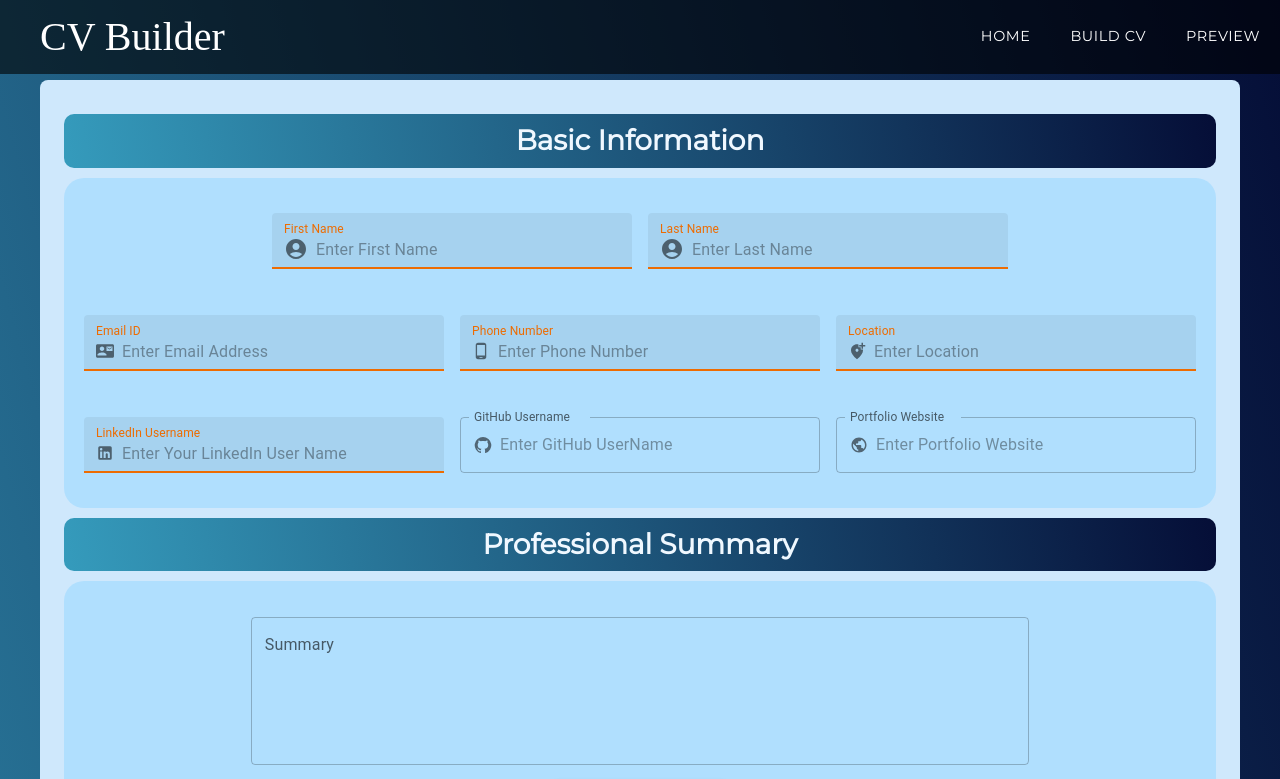
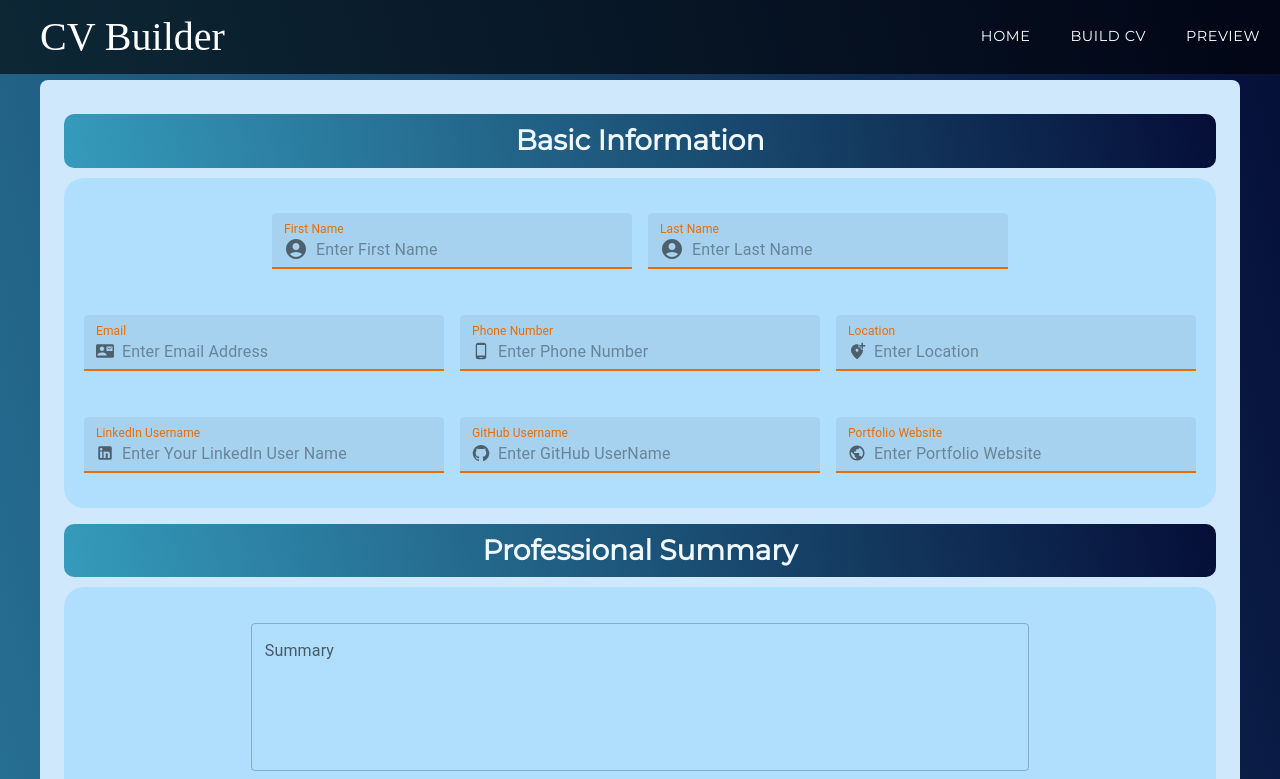
Before and after one commit to maijako/CV-generator, a React (Create React App) app: page /buildCV in a window 1280 px wide. Shown: the top 779 px of the page. Built offline with nearby package versions, Linux system fonts and the light colour scheme; no server answers; a web font is replaced by a local one; what @react-pdf/renderer would draw is missing.

Commit message:
imported ThemeProvider, CreateTheme and box into the form input fields

```diff
--- a/src/components/cvcomponents/BasicUserInfo.js
+++ b/src/components/cvcomponents/BasicUserInfo.js
@@ -1,5 +1,5 @@
 import React, { useState } from "react";
-import { TextField, InputAdornment } from "@mui/material";
+import { TextField, InputAdornment, ThemeProvider, createTheme, Box } from "@mui/material";
 import { AccountCircle, ContactMail, PhoneAndroid } from "@mui/icons-material";
 import AddLocationAltIcon from '@mui/icons-material/AddLocationAlt';
 import LinkedInIcon from '@mui/icons-material/LinkedIn';
@@ -42,11 +42,22 @@ function BasicUserInfo() {
     }
   };
 
+  const theme = createTheme({
+    palette: {
+      primary: {
+        main: '#3f51b5',
+      },
+      secondary: {
+        main: '#f50057',
+      },
+    },
+  });
 
   const textFieldStyles = { margin: "15px 0", width: "100%" };
   return (
-    <>
+    <ThemeProvider theme={theme}>
       <h3>Basic Information</h3>
+      <Box sx={{ mb: 2 }}>
       <div className="containerStyles">
         <Grid container spacing={2}>
           <Grid item sm={2}></Grid>
@@ -103,7 +114,7 @@ function BasicUserInfo() {
             <TextField
               id="input-email-address"
               className="form-row"
-              label="Email ID"
+              label="Email"
               name="email"
               InputProps={{
                 startAdornment: (
@@ -210,7 +221,9 @@ function BasicUserInfo() {
                 ),
               }}
               placeholder="Enter GitHub UserName"
-              variant="outlined"
+              variant="filled"
+              color="warning"
+              focused
               sx={textFieldStyles}
               value={profile.userNameGitHub}
               onChange={handleChange}
@@ -231,7 +244,9 @@ function BasicUserInfo() {
                 ),
               }}
               placeholder="Enter Portfolio Website"
-              variant="outlined"
+              variant="filled"
+              color="warning"
+              focused
               sx={textFieldStyles}
               value={profile.webPortfolio}
               onChange={handleChange}
@@ -240,7 +255,8 @@ function BasicUserInfo() {
           </Grid>
         </Grid>
       </div>
-    </>
+    </Box>
+    </ThemeProvider>
   );
 }
 export default BasicUserInfo;
```
